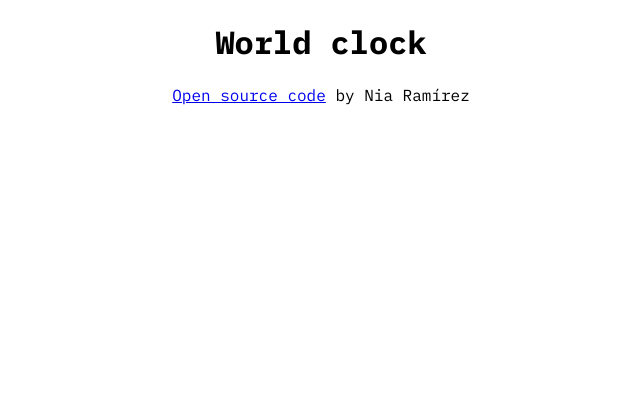
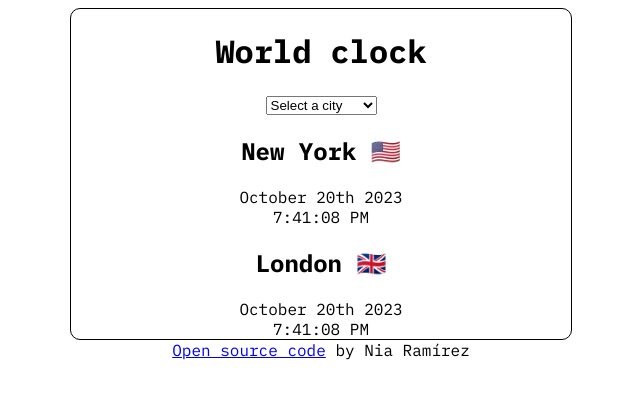
Before and after one commit to estefaniaramirezmnt/World-Clock-Project, a plain HTML site: page index.html in a window 1280 px wide. Shown: the whole page, without its empty margins (319-959 px from the left). Drawn offline with nearby package versions, Linux system fonts and the light colour scheme.

Commit message:
Added basic html

```diff
--- a/index.html
+++ b/index.html
@@ -18,7 +18,28 @@
 
 </head>
 <body>
-    <h1>World clock</h1>
+    <div class="container">
+        <h1>World clock</h1>
+        <select>
+            <option value="">Select a city</option>
+            <option value="new-york">Nueva York 🇺🇸</option>
+            <option value="london">London 🇬🇧</option>
+            <option value="tokyo">Tokyo 🇯🇵</option>
+            <option value="sao-paulo">São Paulo 🇧🇷</option>
+            <option value="singapore">Singapore 🇸🇬</option>
+        </select>
+        <div class="city">
+            <h2>New York  🇺🇸</h2>
+            <div class="date">October 20th 2023</div>
+            <div class="time">7:41:08 PM</div>
+        </div>
+        <div class="city">
+            <h2>London 🇬🇧</h2>
+            <div class="date">October 20th 2023</div>
+            <div class="time">7:41:08 PM</div>
+        </div>
+    </div>
+
     <footer>
         <a href="https://github.com/estefaniaramirezmnt/World-Clock-Project">Open source code</a> by Nia Ramírez
     </footer>
--- a/src/styles.css
+++ b/src/styles.css
@@ -2,6 +2,14 @@ body {
     font-family: 'IBM Plex Mono', monospace, 'Inconsolata', monospace;
 }
 
+.container {
+    display: block;
+    margin: 0px auto;
+    text-align: center;
+    border: 1px solid black;
+    border-radius: 10px;
+    max-width: 500px;
+}
 h1 {
     text-align: center;
 }
```
